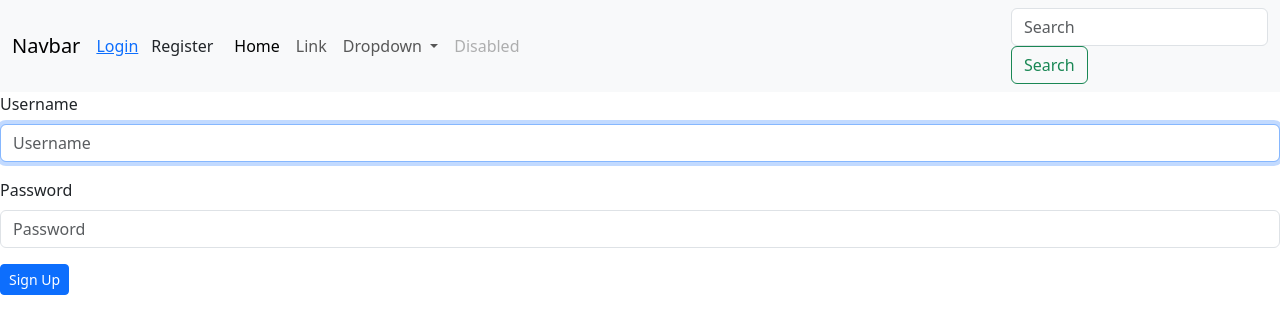
After one commit to isaacmariga/marigarated, a Django app: page /accounts/login/ in a window 1280 px wide. The commit adds this page. Shown: the top 334 px of the page. Run offline with Django 4.2, Linux system fonts and the light colour scheme; parts of the project's set-up code (start-up, migrations or seed data) failed here and were passed over; some libraries are stand-ins or nearby versions.

Commit message:
adding login

```diff
--- /dev/null
+++ b/awards/templates/django_registration/registration_complete.html
@@ -0,0 +1,5 @@
+<h1>Welcome</h1>
+
+<a href=" {% url, 'home'%}">
+    <h1>Welcome</h1>
+</a>
--- a/awards/templates/navbar.html
+++ b/awards/templates/navbar.html
@@ -1,3 +1,5 @@
+{% load django_bootstrap5 %} {% load static%}
+
 <!DOCTYPE html>
 <html lang="en">
 
@@ -6,36 +8,49 @@
     <meta http-equiv="X-UA-Compatible" content="IE=edge">
     <meta name="viewport" content="width=device-width, initial-scale=1.0">
     <title>Document</title>
+    {% block styles %} {% bootstrap_css %}
+    <link rel="stylesheet" href="{% static 'css/staticname.css' %}"> {% endblock %}
+
 </head>
 
 <body>
+
     <nav class="navbar navbar-expand-lg navbar-light bg-light">
-        <a class="navbar-brand" href="#">Navbar</a>
-        <button class="navbar-toggler" type="button" data-toggle="collapse" data-target="#navbarSupportedContent" aria-controls="navbarSupportedContent" aria-expanded="false" aria-label="Toggle navigation">
+        <div class="container-fluid">
+            <a class="navbar-brand" href="#">Navbar</a> {% if user.is_authenticated %}
+
+            <a href="/logout">Logout</a>
+            <a href="/accounts/password/change">Change Password</a> {% else %}
+
+            <a href="/accounts/login">Login</a>
+            <a class='btn btn-default' href="/accounts/register">Register</a> {% endif %}
+
+            <button class="navbar-toggler" type="button" data-bs-toggle="collapse" data-bs-target="#navbarSupportedContent" aria-controls="navbarSupportedContent" aria-expanded="false" aria-label="Toggle navigation">
             <span class="navbar-toggler-icon"></span>
           </button>
-
             <div class="collapse navbar-collapse" id="navbarSupportedContent">
-            <ul class="navbar-nav mr-auto">
-                <li class="nav-item active">
-                    <a class="nav-link" href="#">Home <span class="sr-only">(current)</span></a>
+                <ul class="navbar-nav me-auto mb-2 mb-lg-0">
+                    <li class="nav-item">
+                        <a class="nav-link active" aria-current="page" href="#">Home</a>
                     </li>
                     <li class="nav-item">
                         <a class="nav-link" href="#">Link</a>
                     </li>
                     <li class="nav-item dropdown">
-                    <a class="nav-link dropdown-toggle" href="#" id="navbarDropdown" role="button" data-toggle="dropdown" aria-haspopup="true" aria-expanded="false">
+                        <a class="nav-link dropdown-toggle" href="#" id="navbarDropdown" role="button" data-bs-toggle="dropdown" aria-expanded="false">
                   Dropdown
                 </a>
-                    <div class="dropdown-menu" aria-labelledby="navbarDropdown">
-                        <a class="dropdown-item" href="#">Action</a>
-                        <a class="dropdown-item" href="#">Another action</a>
-                        <div class="dropdown-divider"></div>
-                        <a class="dropdown-item" href="#">Something else here</a>
-                    </div>
+                        <ul class="dropdown-menu" aria-labelledby="navbarDropdown">
+                            <li><a class="dropdown-item" href="#">Action</a></li>
+                            <li><a class="dropdown-item" href="#">Another action</a></li>
+                            <li>
+                                <hr class="dropdown-divider">
+                            </li>
+                            <li><a class="dropdown-item" href="#">Something else here</a></li>
+                        </ul>
                     </li>
                     <li class="nav-item">
-                    <a class="nav-link disabled" href="#">Disabled</a>
+                        <a class="nav-link disabled" href="#" tabindex="-1" aria-disabled="true">Disabled</a>
                     </li>
                 </ul>
                 <form class="form-inline my-2 my-lg-0" role="search" action="{% url 'search_project'%}">
@@ -43,6 +58,7 @@
                     <button class="btn btn-outline-success my-2 my-sm-0" type="submit">Search</button>
                 </form>
             </div>
+        </div>
     </nav>
 </body>
 
--- /dev/null
+++ b/awards/templates/registration/login.html
@@ -0,0 +1,15 @@
+{% extends 'awards/base.html'%} {% load django_bootstrap5 %}{% block content %} {{block.super}} {% if form.errors %}
+<p> Incorrect Password or Username </p>
+{% endif %}
+
+<form action="/accounts/login/" method="post">
+    {% csrf_token %} {% bootstrap_form form%}
+
+    <div class="form-group">
+        <input type="submit" class="btn btn-primary btn-sm" value="Sign Up">
+    </div>
+
+    <input type="hidden" name="next" value="{{next}}">
+</form>
+
+{% endblock%}
--- a/marigarated/settings.py
+++ b/marigarated/settings.py
@@ -27,6 +27,9 @@ SECRET_KEY = 'django-insecure-le)gmfyjk_%b-x$*)pq#lnqk&2v)^&pq_yut=k818rq@px$z=$
 DEBUG = True
 
 ALLOWED_HOSTS = []
+
+ACCOUNT_ACTIVATION_DAYS = 7
+LOGIN_REDIRECT_URL = ('/')
 
 
 # Application definition
--- a/marigarated/urls.py
+++ b/marigarated/urls.py
@@ -15,9 +15,15 @@ Including another URLconf
 """
 from django.contrib import admin
 from django.urls import path, include
+from django.contrib.auth import views
+
 
 urlpatterns = [
     path('', include('awards.urls')),
     path('admin/', admin.site.urls),
+    path('accounts/', include('django_registration.backends.one_step.urls')),
+    path('accounts/', include('django.contrib.auth.urls')),
+    path('logout/', views.LogoutView.as_view( next_page = '/')),
+
 
 ]
```
Also changed, not shown: awards/templates/django_registration/base.html (added, +25 -0 lines), awards/templates/django_registration/registration_form.html (added, +15 -0 lines), awards/templates/registration/base.html (added, +25 -0 lines), awards/forms.py (added). Lines whose indentation alone changed are shown as unchanged.
